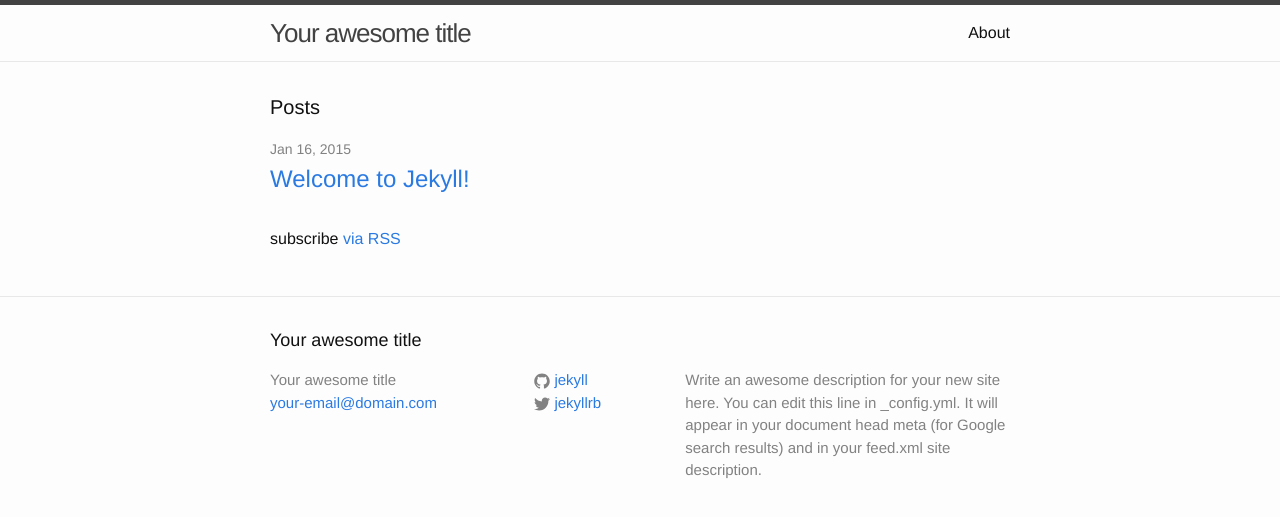
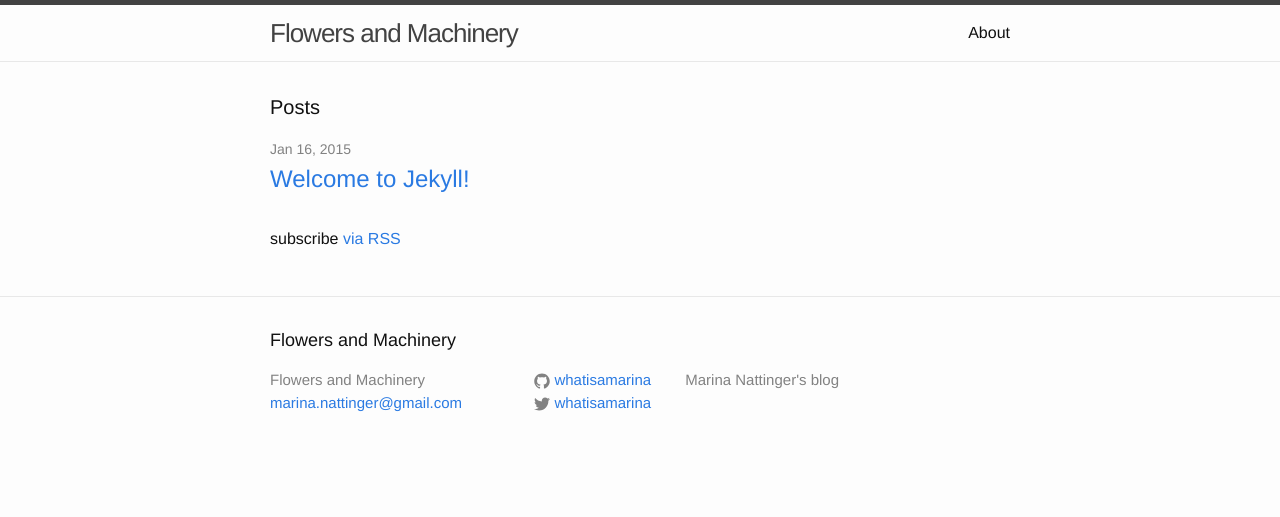
Before and after one commit to whatisamarina/flowersandmachinery, a Jekyll site: the page built from index.html, in a window 1280 px wide. Shown: the top 517 px of the page. Built offline with Jekyll 4.4.1, drawn with Linux system fonts in a browser that asks for light colours.

Commit message:
adjust config settings

```diff
--- a/_config.yml
+++ b/_config.yml
@@ -1,14 +1,11 @@
 # Site settings
-title: Your awesome title
-email: your-email@domain.com
-description: > # this means to ignore newlines until "baseurl:"
-  Write an awesome description for your new site here. You can edit this
-  line in _config.yml. It will appear in your document head meta (for
-  Google search results) and in your feed.xml site description.
-baseurl: "" # the subpath of your site, e.g. /blog/
-url: "http://yourdomain.com" # the base hostname & protocol for your site
-twitter_username: jekyllrb
-github_username:  jekyll
+title: Flowers and Machinery
+email: marina.nattinger@gmail.com
+description: Marina Nattinger's blog
+baseurl: "/flowersandmachinery" # the subpath of your site, e.g. /blog/
+url: "http://whatisamarina.github.io" # the base hostname & protocol for your site
+twitter_username: whatisamarina
+github_username:  whatisamarina
 
 # Build settings
 markdown: kramdown
```
